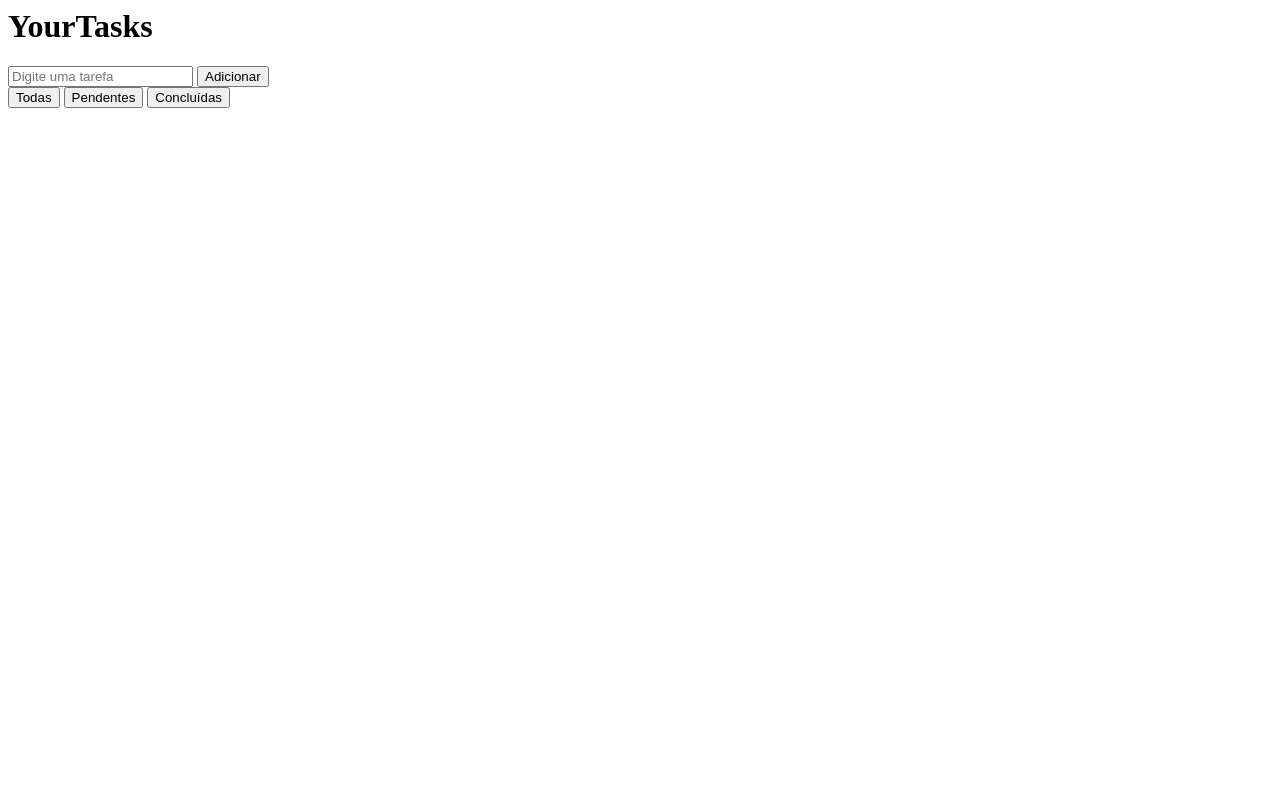
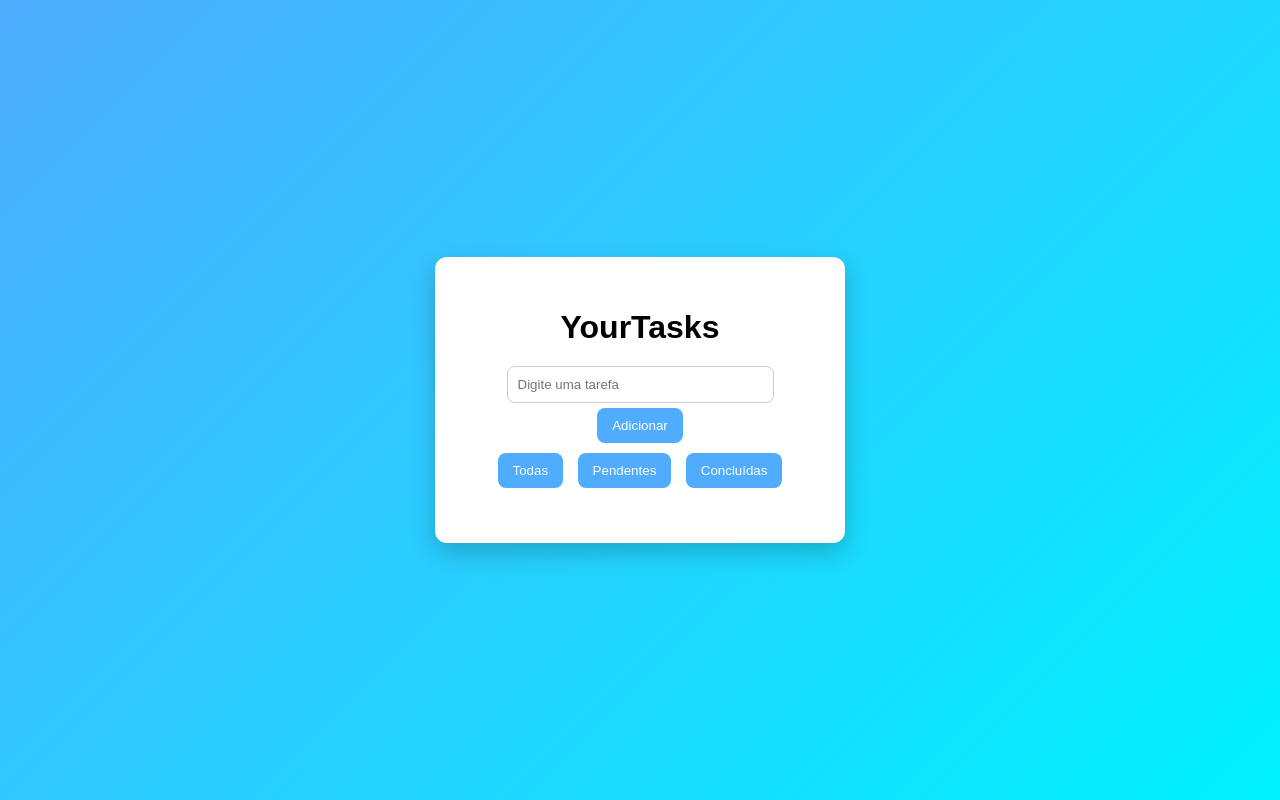
Before and after one commit to vhrizzatti/YourTask, a plain HTML site: page index.html in a window 1280 px wide. Drawn offline with Linux system fonts and the light colour scheme.

Commit message:
yourTasks

```diff
--- a/index.html
+++ b/index.html
@@ -1,3 +1,13 @@
+<!DOCTYPE html>
+<html lang="pt-BR">
+
+<head>
+    <meta charset="UTF-8">
+    <meta name="viewport" content="width=device-width, initial-scale=1.0">
+    <title>YourTasks</title>
+    <link rel="stylesheet" href="Css/Style.css">
+</head>
+
 <body>
 
     <div class="container">
@@ -17,4 +27,8 @@
 
     </div>
 
+    <script src="Js/Script.js"></script>
+
 </body>
+
+</html>
```
Lines whose indentation alone changed are shown as unchanged.
